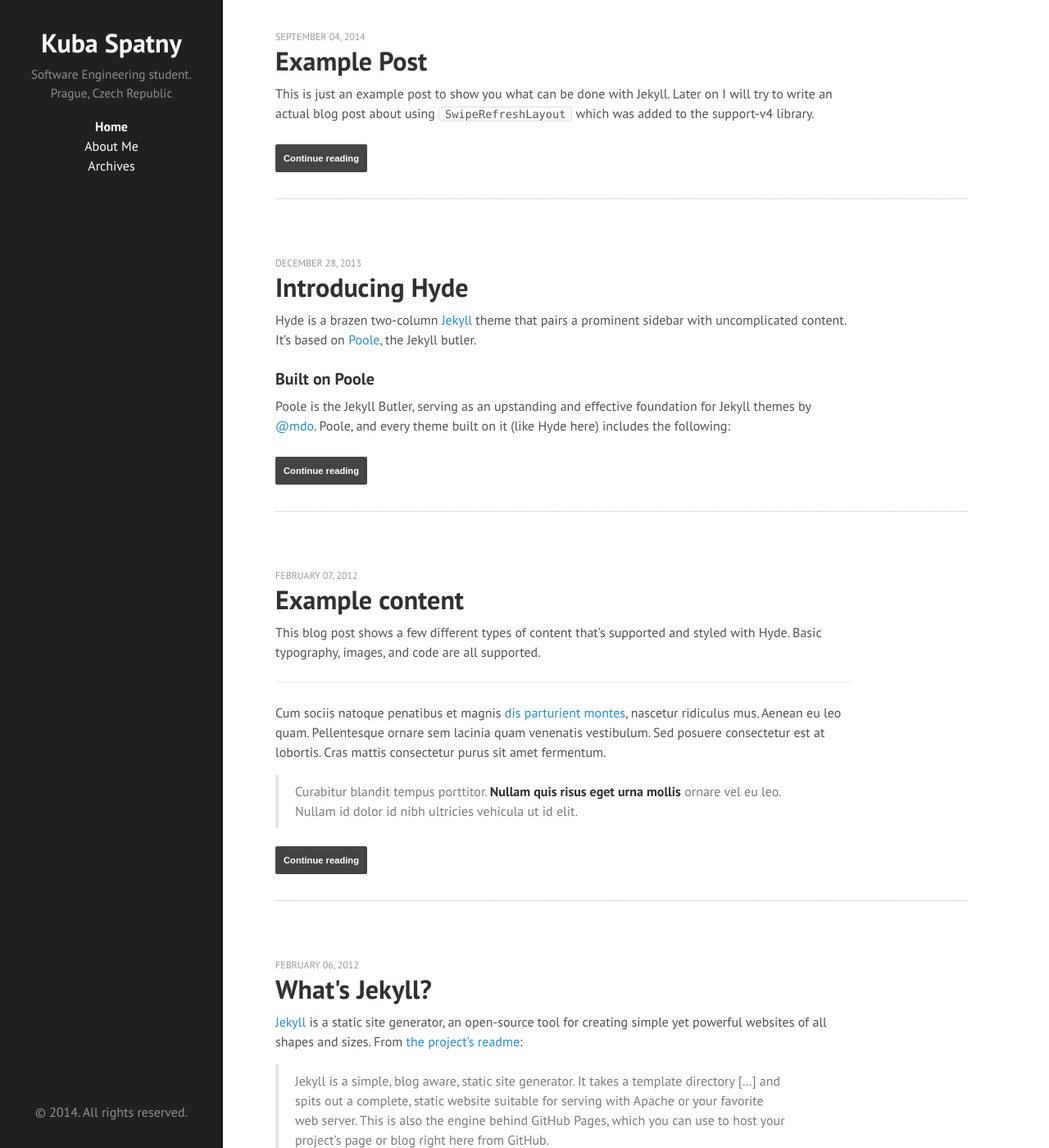
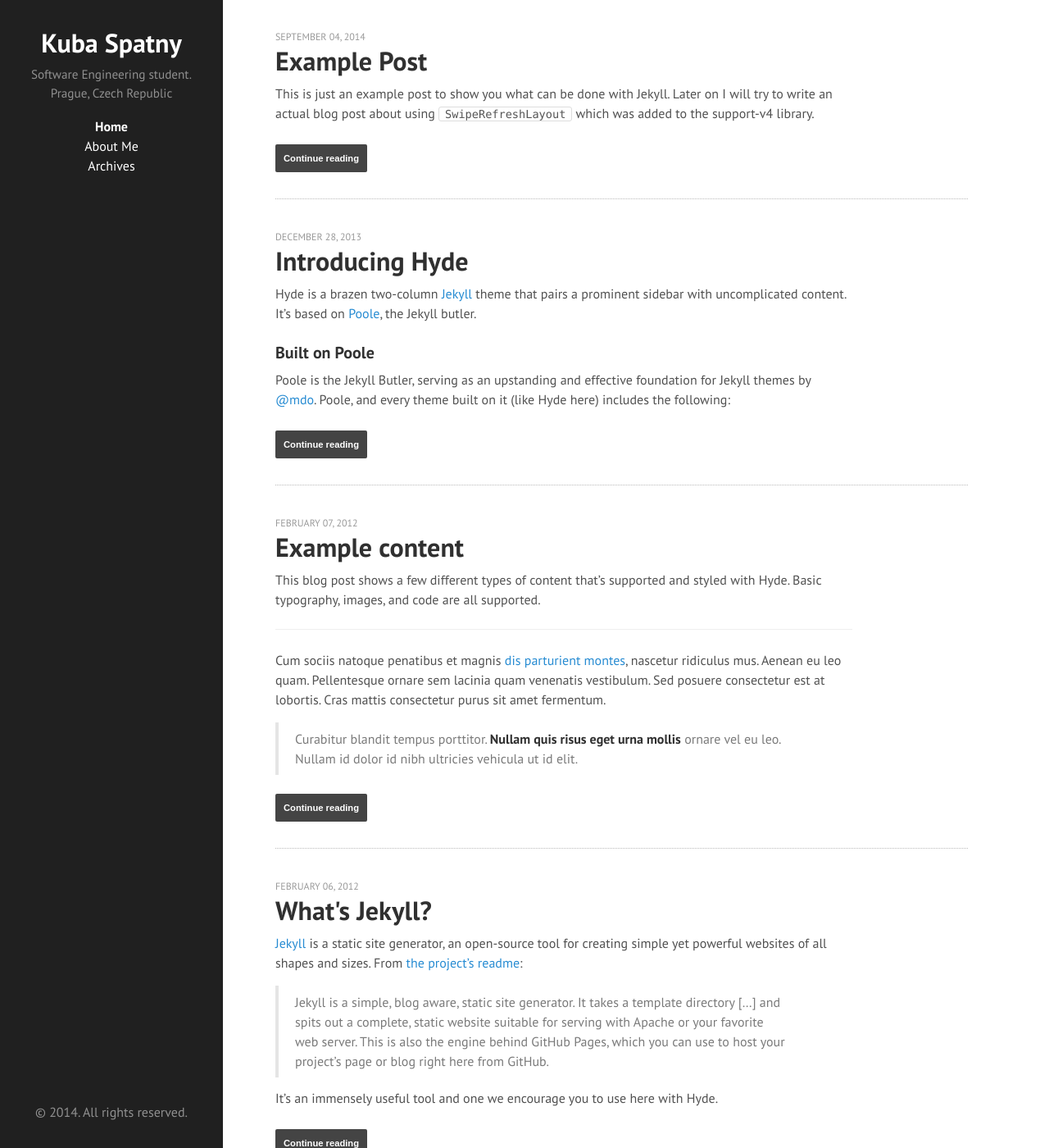
Before and after one commit to kubaspatny/kubaspatny.github.io, a Jekyll site: the page built from index.html, in a window 1280 px wide and 1400 px high. Shown: the whole window at 82% size. Built offline with Jekyll 4.4.1, drawn with Linux system fonts in a browser that asks for light colours; Markdown is read by kramdown in place of the engine named in the settings; the list of posts is cut into pages by our own code.

Commit message:
edited CSS styles

```diff
--- a/index.html
+++ b/index.html
@@ -20,7 +20,7 @@
     {{ post.excerpt }}
 
 	<a href="{{ post.url }}" class="button dark center">Continue reading</a>
-	<hr class="post-divider">
+	<hr class="post-divider-index">
   </div>
 
   {% endfor %}
--- a/public/css/hyde.css
+++ b/public/css/hyde.css
@@ -267,6 +267,15 @@
   margin: 2rem 0;
 }
 
+.post-divider-index {
+  border-top: 1px dotted #BABABA;
+  color: #fff;
+  background-color: #fff;
+  height: 1px;
+  width:120%;
+  margin: 2rem 0 0;
+}
+
 .postend {
 	margin: 6rem 0 2rem;
 }
```
